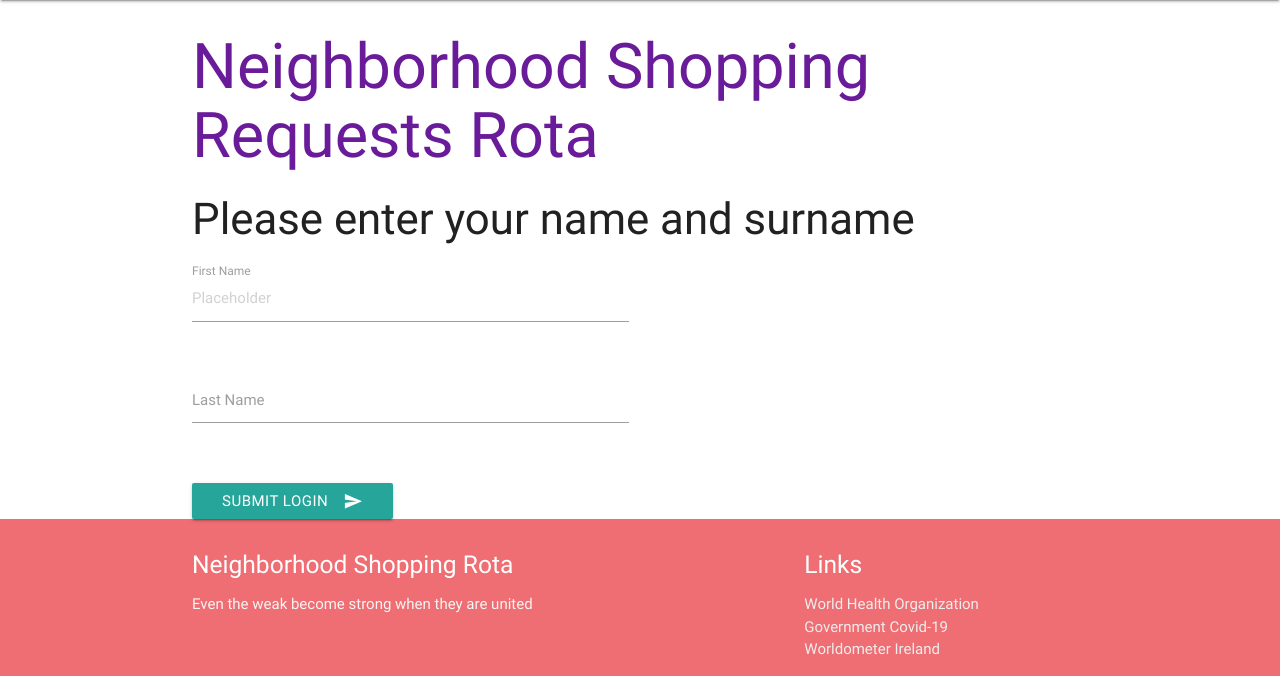
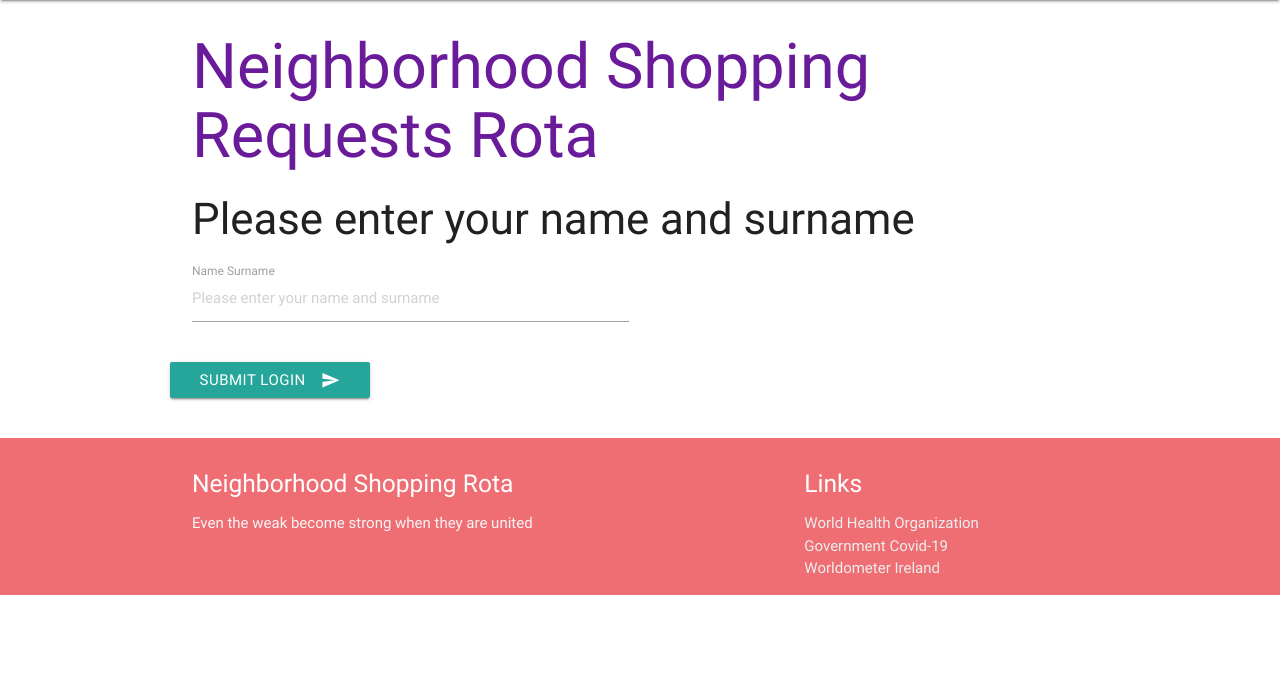
Before and after one commit to valenovi76/MySQL, a Flask app: page / in a window 1280 px wide. Shown: the part 64-759 px from the top of the page. Run offline with Flask 2, Linux system fonts and the light colour scheme; data that the repository does not hold is empty; some libraries are stand-ins or nearby versions.

Commit message:
login submit routine

```diff
--- a/templates/login.html
+++ b/templates/login.html
@@ -5,20 +5,15 @@
     <form action="{{ url_for('insert_login') }}" method="POST"  class="col s12">
       <div class="row">
         <div class="input-field col s6">
-          <input placeholder="Placeholder" id="first_name" type="text" class="validate">
-          <label for="first_name">First Name</label>
+            <input id="UserName" name="UserName" type="text" class="validate" placeholder="Please enter your name and surname" >
+          <label for="UserName">Name Surname</label>
         </div>
       </div>
-      <div class="row">
-        <div class="input-field col s6">
-          <input id="last_name" type="text" class="validate">
-          <label for="last_name">Last Name</label>
-        </div>
-      </div>
-      </div>
+    </form>
+        <div class="row">
          <button class="btn waves-effect waves-light" type="submit" name="action">Submit login
          <i class="material-icons right">send</i>
          </button>
-    </form>
+        </div>
   </div>
 {% endblock %}
```
